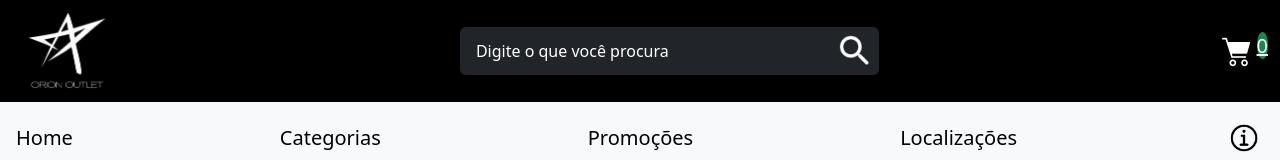
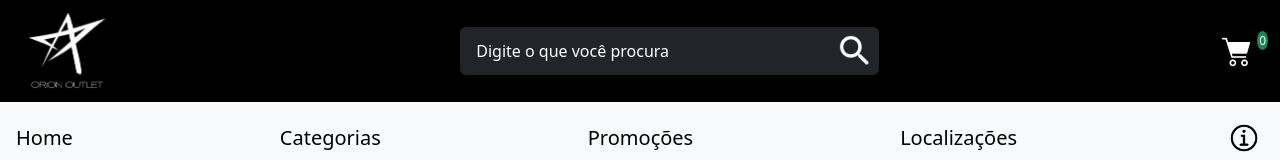
Before and after one commit to GustavoAssuncao02/orion-outlet, a React (Create React App) app: page / in a window 1280 px wide. Shown: the top 160 px of the page. Built offline with nearby package versions, Linux system fonts and the light colour scheme.

Commit message:
update NavBar

```diff
--- a/src/Components/NavBar/NavBar.css
+++ b/src/Components/NavBar/NavBar.css
@@ -1,3 +1,13 @@
 #search-items ::placeholder {
     color: #FFF;
 }
+
+#count-items {
+    font-size: 12px;
+    text-decoration: none;
+    padding-top: 1px;
+    padding-left: 2px;
+    padding-bottom: 1px;
+    padding-right: 2px;
+    vertical-align: super;
+}
--- a/src/Components/NavBar/NavBar.js
+++ b/src/Components/NavBar/NavBar.js
@@ -20,7 +20,7 @@ function NavBar() {
                         </div>
                         <div class="">
                             <img src={cart} alt="Logo" width="40" class="d-inline-block align-text-top col-0" />
-                            <a class="rounded-circle text-light text-sm bg-success">0</a>
+                            <a id="count-items"class="rounded-circle text-light text-sm bg-success">0</a>
                         </div>
                     </a>
                 </div>
```
